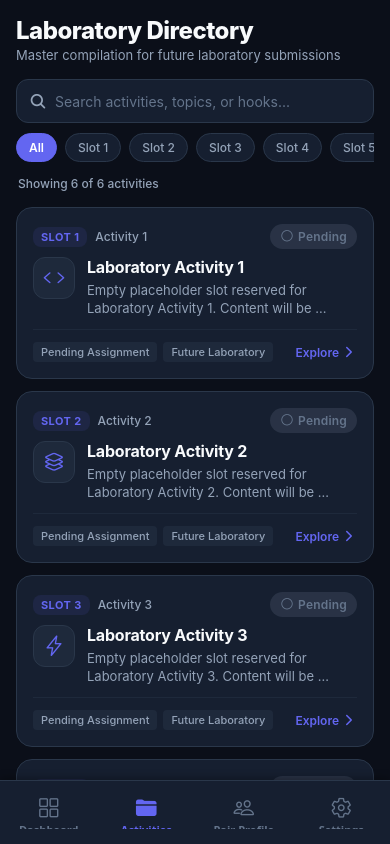
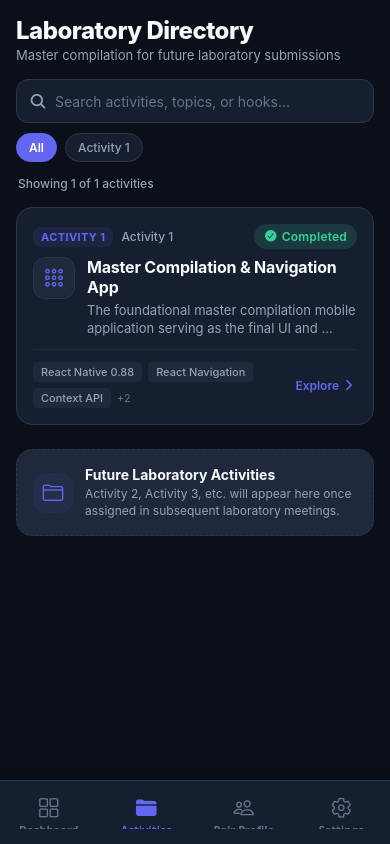
Before and after one commit to jocebellbagutsay-hash/master-compilation-app, a React Native app: screen /LabsTab in a window 390 px wide. Built offline with nearby package versions, Linux system fonts and the light colour scheme.

Commit message:
feat: show only Activity 1 as the current activity with future activity slots reserved

```diff
--- a/src/constants/labData.js
+++ b/src/constants/labData.js
@@ -2,110 +2,22 @@ export const INITIAL_LABS = [
   {
     id: 'act-1',
     labNumber: 'Activity 1',
-    title: 'Laboratory Activity 1',
-    category: 'Slot 1',
-    icon: 'code-outline',
-    description: 'Empty placeholder slot reserved for Laboratory Activity 1. Content will be implemented upon instructor assignment.',
+    title: 'Master Compilation & Navigation App',
+    category: 'Activity 1',
+    icon: 'apps-outline',
+    description: 'The foundational master compilation mobile application serving as the final UI and navigation hub for all future laboratory requirements.',
     objectives: [
-      'Reserved for upcoming Laboratory Activity 1 requirements',
-      'Ready to accept custom components and screen layouts',
-      'Pre-configured with local state and lifecycle hooks',
+      'Initialize and configure React Native project using Expo SDK 58',
+      'Design responsive Home Dashboard that acts as a central menu',
+      'Demonstrate clear declarative UI principles with clean, reusable components',
+      'Leverage React hooks (useState, useEffect) for local screen interactions',
+      'Implement responsive Flexbox layout without text or screen overflow',
+      'Integrate global state management (React Context API) with instant Dark/Light theme toggle and live pair profile editor',
     ],
-    conceptsCovered: ['Pending Assignment', 'Future Laboratory'],
-    status: 'Pending',
-    grade: 'Unassigned',
-    dateCompleted: 'Pending',
-    isPlaceholder: true,
-  },
-  {
-    id: 'act-2',
-    labNumber: 'Activity 2',
-    title: 'Laboratory Activity 2',
-    category: 'Slot 2',
-    icon: 'layers-outline',
-    description: 'Empty placeholder slot reserved for Laboratory Activity 2. Content will be implemented upon instructor assignment.',
-    objectives: [
-      'Reserved for upcoming Laboratory Activity 2 requirements',
-      'Ready to accept custom components and screen layouts',
-      'Pre-configured with local state and lifecycle hooks',
-    ],
-    conceptsCovered: ['Pending Assignment', 'Future Laboratory'],
-    status: 'Pending',
-    grade: 'Unassigned',
-    dateCompleted: 'Pending',
-    isPlaceholder: true,
-  },
-  {
-    id: 'act-3',
-    labNumber: 'Activity 3',
-    title: 'Laboratory Activity 3',
-    category: 'Slot 3',
-    icon: 'flash-outline',
-    description: 'Empty placeholder slot reserved for Laboratory Activity 3. Content will be implemented upon instructor assignment.',
-    objectives: [
-      'Reserved for upcoming Laboratory Activity 3 requirements',
-      'Ready to accept custom components and screen layouts',
-      'Pre-configured with local state and lifecycle hooks',
-    ],
-    conceptsCovered: ['Pending Assignment', 'Future Laboratory'],
-    status: 'Pending',
-    grade: 'Unassigned',
-    dateCompleted: 'Pending',
-    isPlaceholder: true,
-  },
-  {
-    id: 'act-4',
-    labNumber: 'Activity 4',
-    title: 'Laboratory Activity 4',
-    category: 'Slot 4',
-    icon: 'grid-outline',
-    description: 'Empty placeholder slot reserved for Laboratory Activity 4. Content will be implemented upon instructor assignment.',
-    objectives: [
-      'Reserved for upcoming Laboratory Activity 4 requirements',
-      'Ready to accept custom components and screen layouts',
-      'Pre-configured with local state and lifecycle hooks',
-    ],
-    conceptsCovered: ['Pending Assignment', 'Future Laboratory'],
-    status: 'Pending',
-    grade: 'Unassigned',
-    dateCompleted: 'Pending',
-    isPlaceholder: true,
-  },
-  {
-    id: 'act-5',
-    labNumber: 'Activity 5',
-    title: 'Laboratory Activity 5',
-    category: 'Slot 5',
-    icon: 'navigate-outline',
-    description: 'Empty placeholder slot reserved for Laboratory Activity 5. Content will be implemented upon instructor assignment.',
-    objectives: [
-      'Reserved for upcoming Laboratory Activity 5 requirements',
-      'Ready to accept custom components and screen layouts',
-      'Pre-configured with local state and lifecycle hooks',
-    ],
-    conceptsCovered: ['Pending Assignment', 'Future Laboratory'],
-    status: 'Pending',
-    grade: 'Unassigned',
-    dateCompleted: 'Pending',
-    isPlaceholder: true,
-  },
-  {
-    id: 'act-final',
-    labNumber: 'Final Requirement',
-    title: 'Master Compilation & Navigation Shell',
-    category: 'Final UI',
-    icon: 'trophy-outline',
-    description: 'The final UI master shell and responsive compilation app for all current and future laboratory submissions.',
-    objectives: [
-      'Establish unified multi-screen navigation and responsive layout',
-      'Implement global state management via React Context API (Theme & Pair Profile)',
-      'Provide placeholder slots for all future laboratory assignments',
-      'Demonstrate atomic reusable components with zero viewport overflow',
-    ],
-    conceptsCovered: ['React Native 0.88', 'Context API', 'Flexbox', 'React Navigation'],
+    conceptsCovered: ['React Native 0.88', 'React Navigation', 'Context API', 'Flexbox', 'React Hooks'],
     status: 'Completed',
-    grade: 'Active Shell',
+    grade: 'Current Requirement',
     dateCompleted: '2026-11-17',
-    isPlaceholder: false,
+    interactiveDemoType: 'timer',
   },
 ];
--- a/src/screens/HomeScreen.js
+++ b/src/screens/HomeScreen.js
@@ -183,30 +183,30 @@ export const HomeScreen = ({ navigation }) => {
             </Text>
           </CustomCard>
 
-          {/* Card 4: Final Showcase */}
+          {/* Card 4: Activity 1 Details */}
           <CustomCard
             style={styles.menuCard}
-            onPress={() => navigation.navigate('LabDetail', { labId: finalProject.id })}
+            onPress={() => navigation.navigate('LabDetail', { labId: 'act-1' })}
             padding={SPACING.md}
           >
             <View style={[styles.menuIconBox, { backgroundColor: `${colors.warning}18` }]}>
-              <Ionicons name="trophy" size={24} color={colors.warning} />
+              <Ionicons name="code-slash" size={24} color={colors.warning} />
             </View>
-            <Text style={[styles.menuTitle, { color: colors.text }]}>Final Showcase</Text>
+            <Text style={[styles.menuTitle, { color: colors.text }]}>Activity 1 Details</Text>
             <Text style={[styles.menuDesc, { color: colors.textSecondary }]}>
-              Capstone requirements & architecture
+              Master compilation objectives & sandbox
             </Text>
           </CustomCard>
         </View>
 
-        {/* Featured / Recent Laboratory Activities */}
+        {/* Current Laboratory Activity Section */}
         <View style={styles.sectionHeaderRow}>
           <View>
             <Text style={[styles.sectionTitle, { color: colors.text }]}>
-              Laboratory Activities (Placeholder Slots)
+              Current Laboratory Activity
             </Text>
             <Text style={[styles.sectionSubtitle, { color: colors.textSecondary }]}>
-              Empty compilation slots ready for future submissions
+              Activity 1 — Master Compilation App
             </Text>
           </View>
           <TouchableOpacity
@@ -220,13 +220,49 @@ export const HomeScreen = ({ navigation }) => {
           </TouchableOpacity>
         </View>
 
-        {featuredLabs.map((lab) => (
+        {labs.map((lab) => (
           <LabCard
             key={lab.id}
             lab={lab}
             onPress={() => navigation.navigate('LabDetail', { labId: lab.id })}
           />
         ))}
+
+        {/* Future Activities Placeholder Callout */}
+        <CustomCard
+          style={{
+            marginTop: SPACING.xs,
+            marginBottom: SPACING.md,
+            borderStyle: 'dashed',
+            borderWidth: 1.5,
+            borderColor: colors.border,
+            backgroundColor: colors.cardAlt,
+          }}
+          padding={SPACING.base}
+        >
+          <View style={{ flexDirection: 'row', alignItems: 'center', gap: 12 }}>
+            <View
+              style={{
+                width: 42,
+                height: 42,
+                borderRadius: RADIUS.md,
+                backgroundColor: `${colors.primary}15`,
+                alignItems: 'center',
+                justifyContent: 'center',
+              }}
+            >
+              <Ionicons name="time-outline" size={22} color={colors.primary} />
+            </View>
+            <View style={{ flex: 1 }}>
+              <Text style={{ fontSize: 14, fontWeight: '700', color: colors.text, marginBottom: 2 }}>
+                Future Laboratory Activities
+              </Text>
+              <Text style={{ fontSize: 12, lineHeight: 17, color: colors.textSecondary }}>
+                Activity 2, Activity 3, etc. will be compiled here once assigned in upcoming laboratory sessions.
+              </Text>
+            </View>
+          </View>
+        </CustomCard>
 
         {/* Bottom CTA for Settings Demo */}
         <CustomCard style={styles.settingsCallout} padding={SPACING.base}>
--- a/src/screens/LabsScreen.js
+++ b/src/screens/LabsScreen.js
@@ -51,6 +51,7 @@ export const LabsScreen = ({ navigation }) => {
         onSearchChange={setSearchQuery}
         selectedCategory={selectedCategory}
         onSelectCategory={setSelectedCategory}
+        categories={['All', 'Activity 1']}
       />
 
       <View style={styles.resultsInfoRow}>
@@ -78,12 +79,49 @@ export const LabsScreen = ({ navigation }) => {
     </CustomCard>
   );
 
+  const renderFooter = () => (
+    <CustomCard
+      style={{
+        marginTop: SPACING.md,
+        borderStyle: 'dashed',
+        borderWidth: 1.5,
+        borderColor: colors.border,
+        backgroundColor: colors.cardAlt,
+      }}
+      padding={SPACING.base}
+    >
+      <View style={{ flexDirection: 'row', alignItems: 'center', gap: 12 }}>
+        <View
+          style={{
+            width: 40,
+            height: 40,
+            borderRadius: RADIUS.md,
+            backgroundColor: `${colors.primary}15`,
+            alignItems: 'center',
+            justifyContent: 'center',
+          }}
+        >
+          <Ionicons name="folder-outline" size={22} color={colors.primary} />
+        </View>
+        <View style={{ flex: 1 }}>
+          <Text style={{ fontSize: 14, fontWeight: '700', color: colors.text, marginBottom: 2 }}>
+            Future Laboratory Activities
+          </Text>
+          <Text style={{ fontSize: 12, lineHeight: 17, color: colors.textSecondary }}>
+            Activity 2, Activity 3, etc. will appear here once assigned in subsequent laboratory meetings.
+          </Text>
+        </View>
+      </View>
+    </CustomCard>
+  );
+
   return (
     <SafeAreaView style={[styles.safeArea, { backgroundColor: colors.background }]} edges={['top', 'left', 'right']}>
       <FlatList
         data={filteredLabs}
         keyExtractor={(item) => item.id}
         ListHeaderComponent={renderHeader}
+        ListFooterComponent={renderFooter}
         ListEmptyComponent={renderEmptyList}
         renderItem={({ item }) => (
           <LabCard
```
